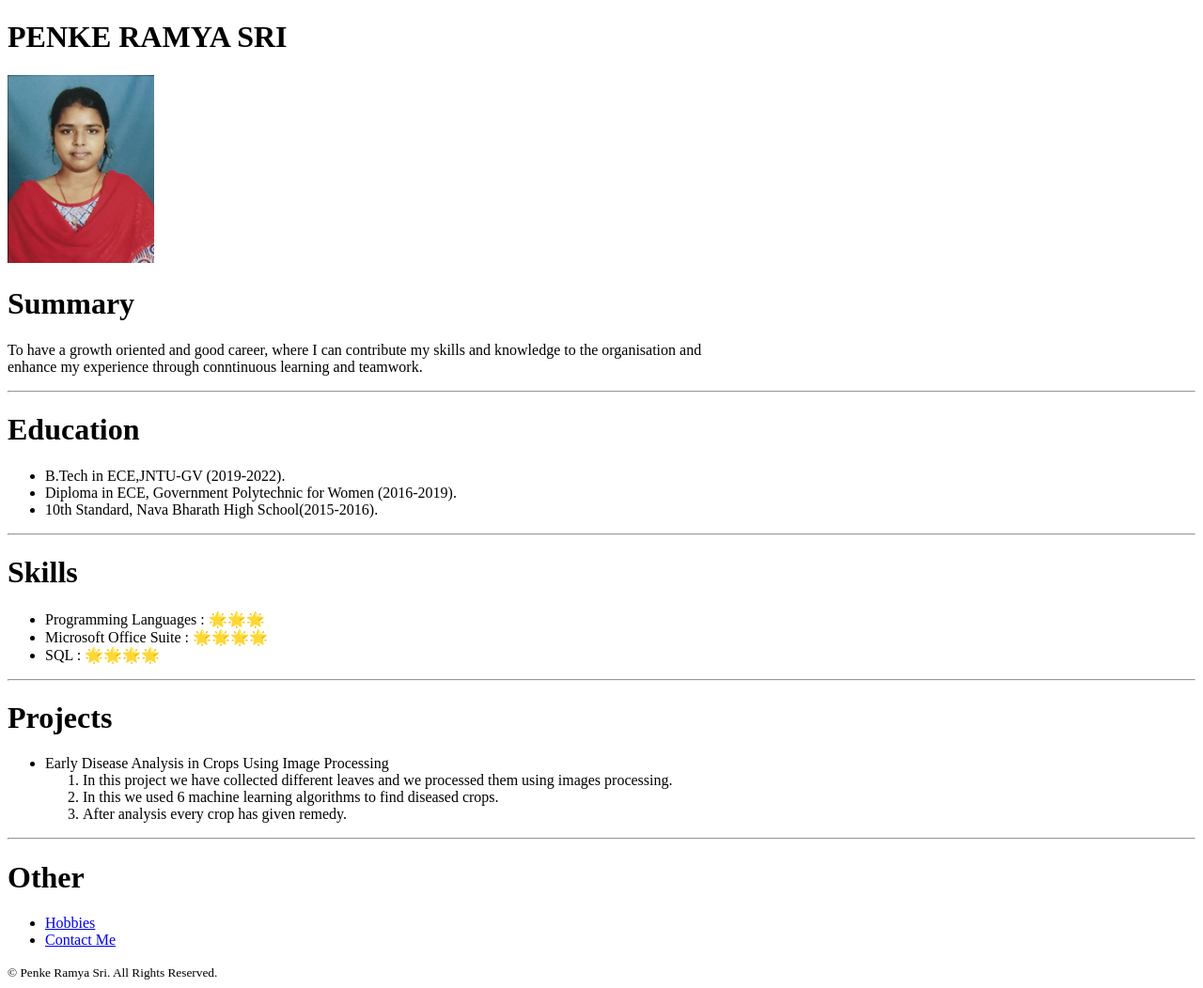
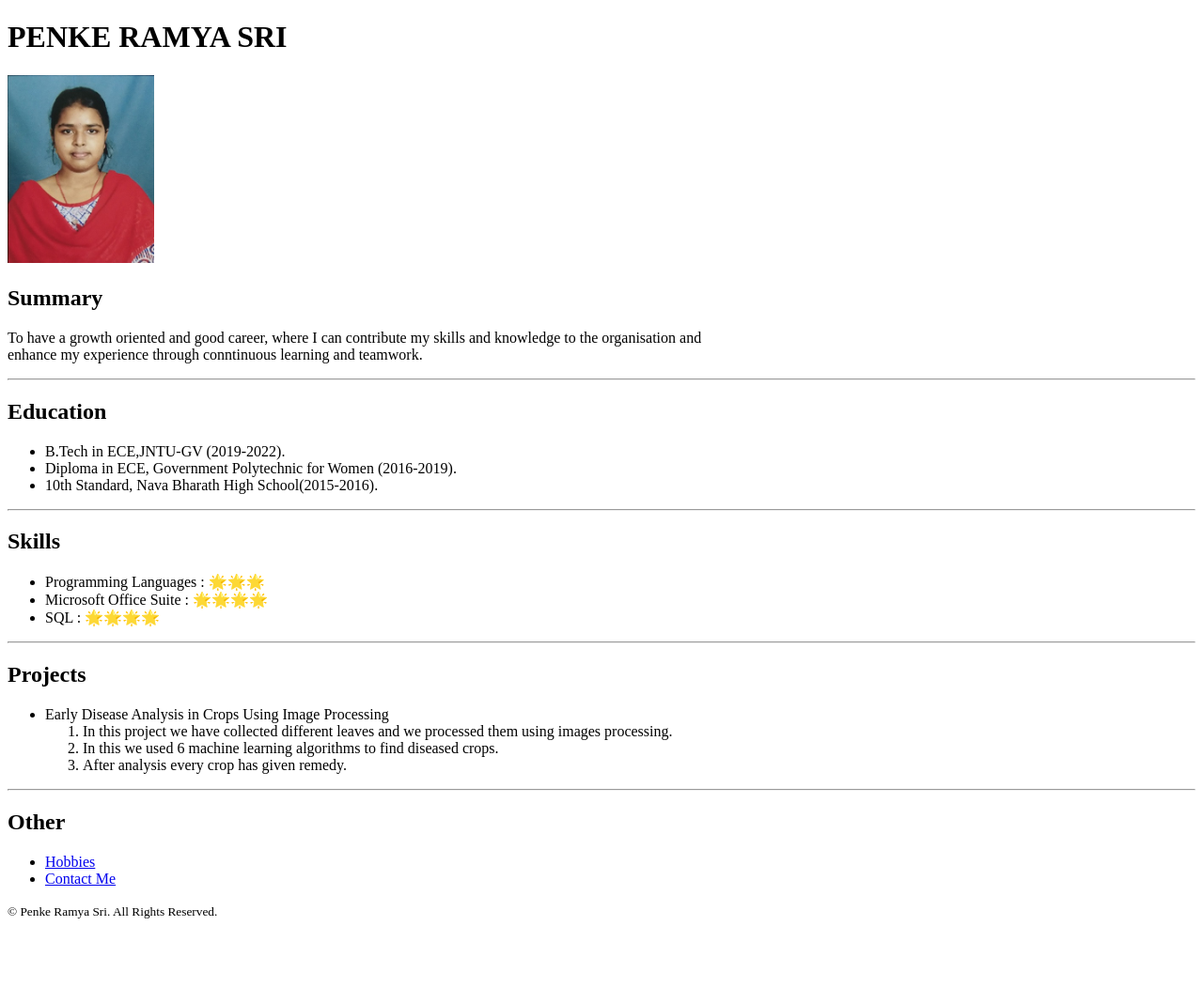
Before and after one commit to penkeramyasri/Capstone, a plain HTML site: page index.html in a window 1280 px wide. Shown: the whole page at 94% size. After the commit the page ends 987 px from the top, so only its background shows below. Drawn offline with Linux system fonts and the light colour scheme.

Commit message:
Update index.html

```diff
--- a/index.html
+++ b/index.html
@@ -7,24 +7,24 @@
 <body>
    <h1>PENKE RAMYA SRI</h1>
    <img src="./images/picture.jpg" height="200" alt="Ramya Photo" />
-   <h1>Summary</h1>
+   <h2>Summary</h2>
    <p>To have a growth oriented and good career, where I can contribute my skills and knowledge to the organisation and <br/> enhance my experience through conntinuous learning and teamwork.</p>
    <hr />
-   <h1>Education</h1>
+   <h2>Education</h2>
    <ul>
     <li>B.Tech in ECE,JNTU-GV (2019-2022).</li>
     <li>Diploma in ECE, Government Polytechnic for Women (2016-2019).</li>
     <li>10th Standard, Nava Bharath High School(2015-2016).</li>
    </ul>
    <hr />
-   <h1>Skills</h1>
+   <h2>Skills</h2>
    <ul>
     <li>Programming Languages  : 🌟🌟🌟</li>
     <li>Microsoft Office Suite : 🌟🌟🌟🌟</li>
     <li>SQL : 🌟🌟🌟🌟</li>
    </ul>
    <hr />
-   <h1>Projects</h1>
+   <h2>Projects</h2>
    <ul>
     <li>Early Disease Analysis in Crops Using Image Processing
     <ol>
@@ -35,7 +35,7 @@
     </li>
    </ul>
    <hr />
-   <h1>Other</h1>
+   <h2>Other</h2>
    <ul>
     <li><a href="./hobbies.html">Hobbies</a></li>
     <li><a href="./contact.html">Contact Me</a></li>
```
